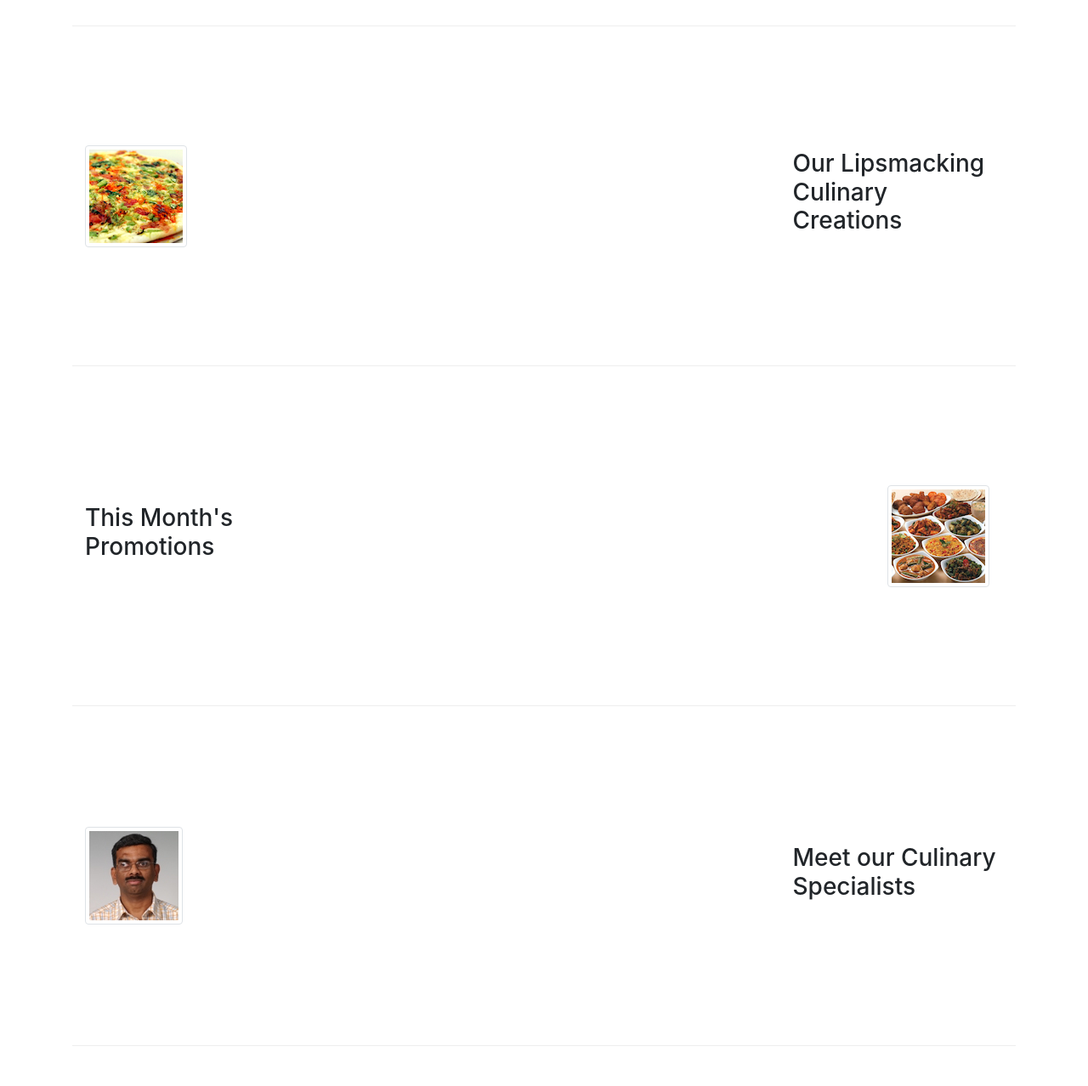
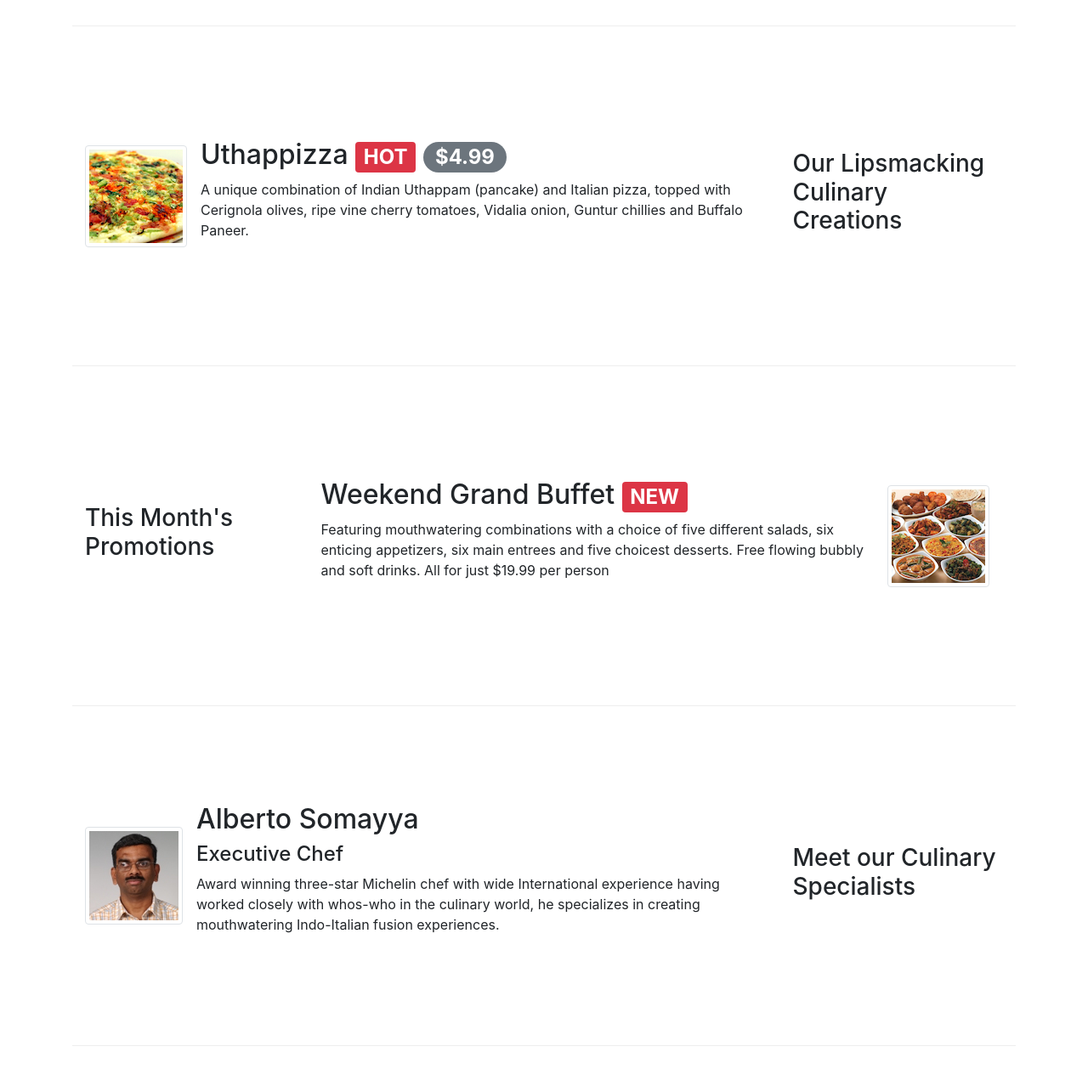
Before and after one commit to shriraksha158/Restaurent_Website, a website: page index.html in a window 1280 px wide. Shown: the part 704-1982 px from the top of the page at 85% size. Drawn offline with nearby package versions, Linux system fonts and the light colour scheme.

Commit message:
Carousel-2

```diff
--- a/index.html
+++ b/index.html
@@ -170,7 +170,15 @@
                 <div class="media">
                     <img src="img/img/uthappizza.png" alt="uthappizza"
                         class="d-flex mr-3 img-thumbnail align-self-center">
-                    <div class="media-body"> </div>
+                    <div class="media-body">
+                        <h2 class="mt-0">Uthappizza
+                            <span class="badge badge-danger">HOT</span>
+                            <span class="badge badge-pill badge-secondary"> $4.99 </span>
+                        </h2>
+                        <p class="d-none d-sm-block">A unique combination of Indian Uthappam (pancake) and
+                            Italian pizza, topped with Cerignola olives, ripe vine cherry tomatoes, Vidalia
+                            onion, Guntur chillies and Buffalo Paneer.</p>
+                    </div>
                 </div>
             </div>
         </div>
@@ -183,7 +191,13 @@
             <div class="col col-sm col-md">
                 <div class="media">
                     <div class="media-body">
-
+                        <h2 mt-0>Weekend Grand Buffet
+                            <span class="badge badge-danger">NEW</span>
+                        </h2>
+                        <p class="d-none d-sm-block">Featuring mouthwatering combinations with a choice of five
+                            different salads, six enticing appetizers, six main entrees and five choicest
+                            desserts. Free
+                            flowing bubbly and soft drinks. All for just $19.99 per person </p>
                     </div>
                     <img src="img/img/buffet.png" alt="Buffer" class="d-flex mr-3 img-thumbnail align-self-center">
                 </div>
@@ -198,7 +212,13 @@
                 <div class="media">
                     <img src="img/img/alberto.png" alt="Alberto" class="d-flex mr-3 img-thumbnail align-self-center">
                     <div class="media-body">
-
+                        <h2 class="mt-0">Alberto Somayya</h2>
+                        <h4 class="mt-0">Executive Chef</h4>
+                        <p class="d-none d-sm-block">Award winning three-star Michelin chef with wide
+                            International
+                            experience having worked closely with whos-who in the culinary world, he specializes
+                            in
+                            creating mouthwatering Indo-Italian fusion experiences. </p>
                     </div>
                 </div>
             </div>
```
